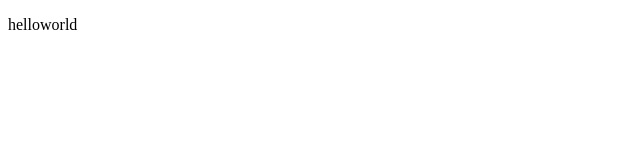
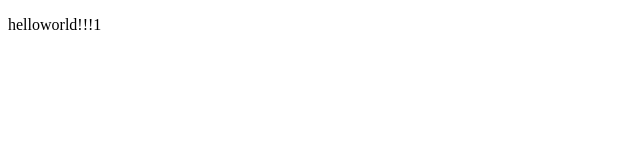
Before and after one commit to pezz75/Website, a plain HTML site: page index.html in a window 1280 px wide. Shown: the full height of the page, 0-640 px from the left. Drawn offline with Linux system fonts and the light colour scheme.

```diff
--- a/index.html
+++ b/index.html
@@ -8,6 +8,6 @@
 </head>
 <body>
   <section class="header"></section>
-  <p>helloworld</p>
+  <p>helloworld!!!1</p>
 </body>
 </html>
```
